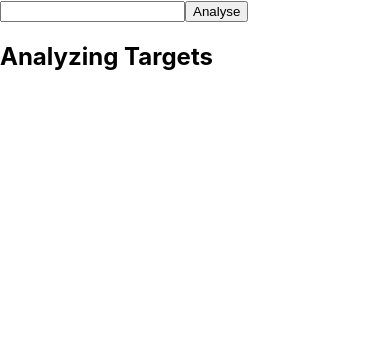
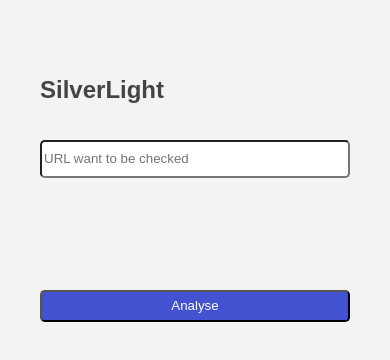
Before and after one commit to petekgithub/silverlight, a React (Create React App) app in the folder silverlight-fe/: page / in a window 390 px wide. Shown: the top 360 px of the page. Built offline with nearby package versions, Linux system fonts and the light colour scheme.

Commit message:
fe-url-input-css

```diff
--- a/silverlight-fe/src/App.css
+++ /dev/null
@@ -1,38 +0,0 @@
-.App {
-  text-align: center;
-}
-
-.App-logo {
-  height: 40vmin;
-  pointer-events: none;
-}
-
-@media (prefers-reduced-motion: no-preference) {
-  .App-logo {
-    animation: App-logo-spin infinite 20s linear;
-  }
-}
-
-.App-header {
-  background-color: #282c34;
-  min-height: 100vh;
-  display: flex;
-  flex-direction: column;
-  align-items: center;
-  justify-content: center;
-  font-size: calc(10px + 2vmin);
-  color: white;
-}
-
-.App-link {
-  color: #61dafb;
-}
-
-@keyframes App-logo-spin {
-  from {
-    transform: rotate(0deg);
-  }
-  to {
-    transform: rotate(360deg);
-  }
-}
--- a/silverlight-fe/src/App.js
+++ b/silverlight-fe/src/App.js
@@ -28,11 +28,9 @@ const App = () => {
   };
 
   return (
-    <div>
-      <input type="text" value={url} onChange={handleChange} />
-      <button onClick={handleAnalyse}>Analyse</button>
+    <div className="container">
       <div>
-        <h2>Analyzing Targets</h2>
+        <h2>SilverLight</h2>
         {analyzingTargets.map((target, index) => (
           <div key={index}>
             <p>{target.url}</p>
@@ -42,6 +40,16 @@ const App = () => {
           </div>
         ))}
       </div>
+      <input
+        className="input"
+        type="text"
+        placeholder="URL want to be checked"
+        value={url}
+        onChange={handleChange}
+      />
+      <button className="btn-analyse" onClick={handleAnalyse}>
+        Analyse
+      </button>
     </div>
   );
 };
--- a/silverlight-fe/src/index.css
+++ b/silverlight-fe/src/index.css
@@ -1,13 +1,66 @@
+@tailwind base;
+@tailwind components;
+@tailwind utilities;
+
 body {
-  margin: 0;
-  font-family: -apple-system, BlinkMacSystemFont, 'Segoe UI', 'Roboto', 'Oxygen',
-    'Ubuntu', 'Cantarell', 'Fira Sans', 'Droid Sans', 'Helvetica Neue',
-    sans-serif;
-  -webkit-font-smoothing: antialiased;
-  -moz-osx-font-smoothing: grayscale;
+  font-family: "Poppins", sans-serif;
+  color: #444;
+  background-color: #f3f3f3;
+  height: 100vh;
+  padding: 2rem;
 }
 
-code {
-  font-family: source-code-pro, Menlo, Monaco, Consolas, 'Courier New',
-    monospace;
+.container {
+  max-width: 50rem;
+  margin: 2rem auto;
+  display: grid;
+  gap: 1rem;
+  transition: all 1s;
+  position: relative;
 }
+
+.input {
+  height: 2rem;
+  border-radius: 0.3rem;
+}
+
+/* Sayfanın alt kısmına yerleştirmek için */
+.btn-analyse {
+  align-items: center;
+  justify-content: center;
+  margin-top: 2rem;
+  background: #4352d1;
+  color: #fff;
+  max-width: 50rem;
+  height: 2rem;
+  cursor: pointer;
+  border-radius: 0.3rem;
+}
+
+.text {
+  font-weight: bold;
+  color: rgb(24, 11, 138);
+}
+
+/* Responsive stiller */
+@media (max-width: 768px) {
+  .container {
+    grid-template-columns: repeat(2, 1fr);
+    margin: 1rem auto;
+  }
+
+  .btn-analyse {
+    grid-column: 1 / span 2;
+  }
+}
+
+@media (max-width: 480px) {
+  .container {
+    grid-template-columns: 1fr;
+  }
+
+  .btn-analyse {
+    grid-column: 1;
+    grid-row: 7;
+  }
+}
```
